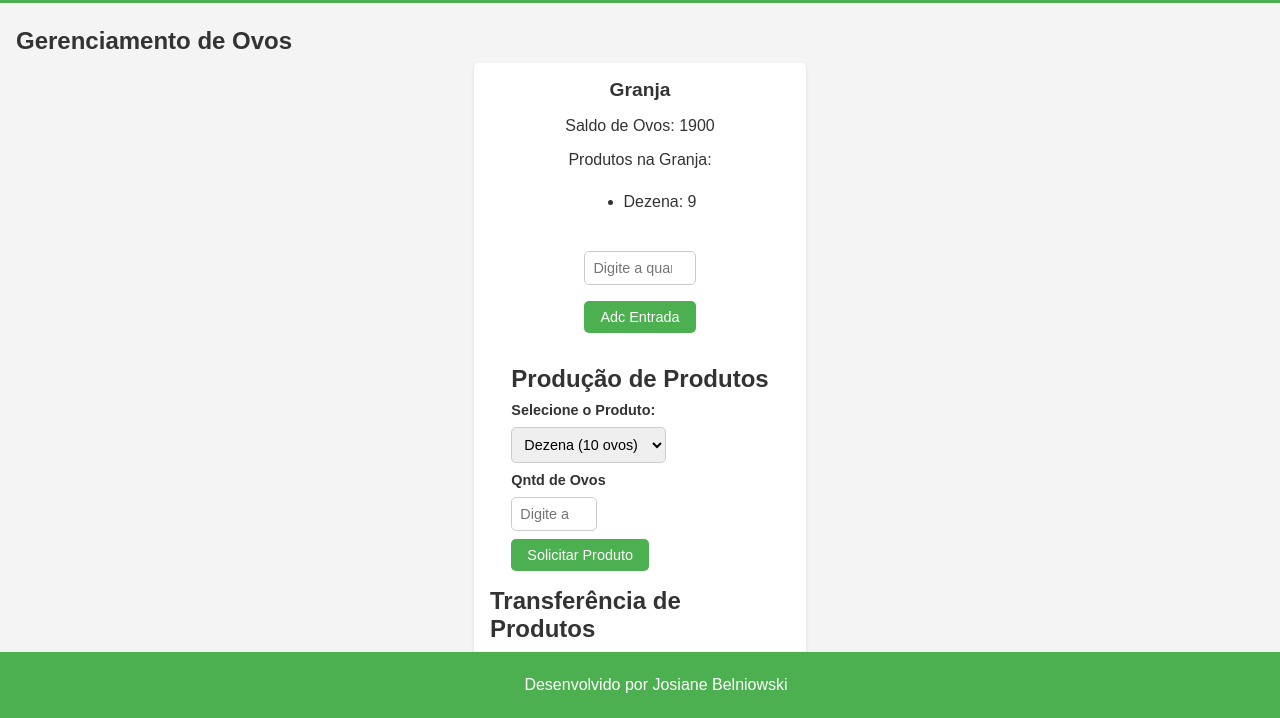
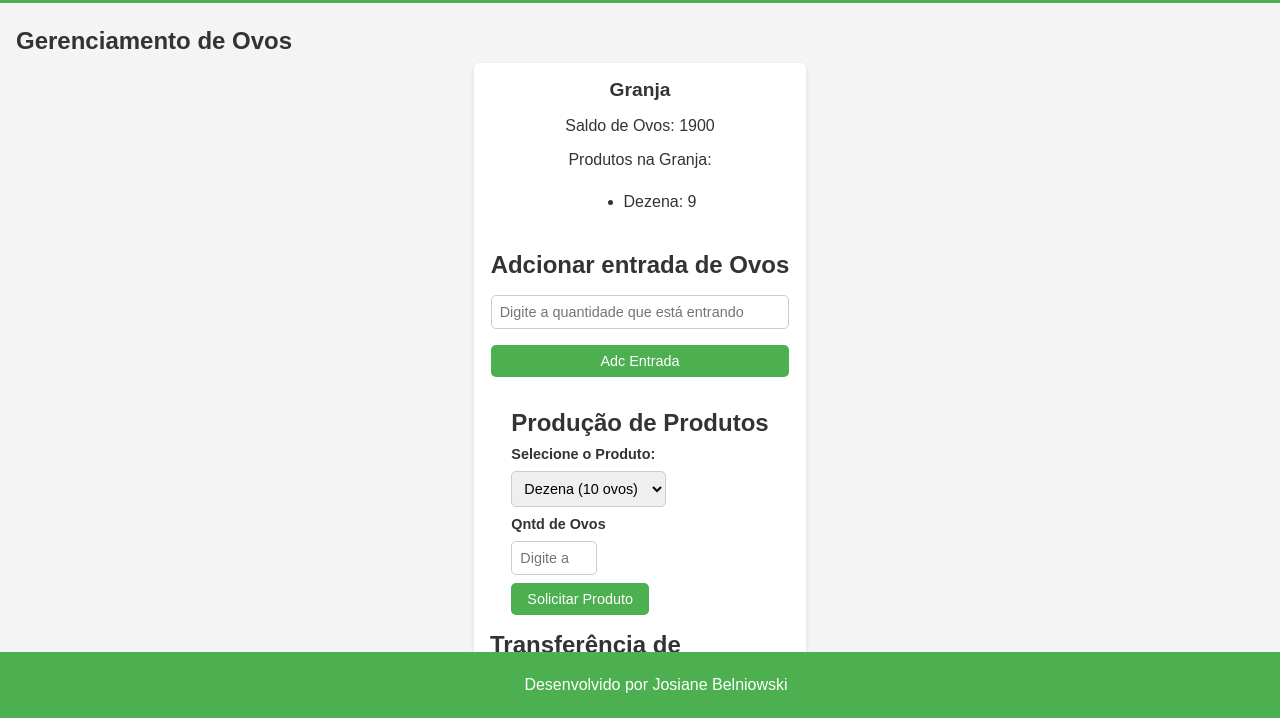
Before and after one commit to Josibel016/belOvos_EggsControl, a plain HTML site: page index.html in a window 1280 px wide. Shown: the part 82-800 px from the top of the page. Drawn offline with Linux system fonts and the light colour scheme.

Commit message:
not much

```diff
--- a/index.html
+++ b/index.html
@@ -21,6 +21,7 @@
                 <ul id="produtosGranja"></ul>
 
                 <form id="form-eggs">
+                    <h2>Adcionar entrada de Ovos</h2>
                     <input type="number" id="receber-qntd" min="1" max="10000" required placeholder="Digite a quantidade que está entrando">
                     <button type="submit">Adc Entrada</button>
                 </form>
```
